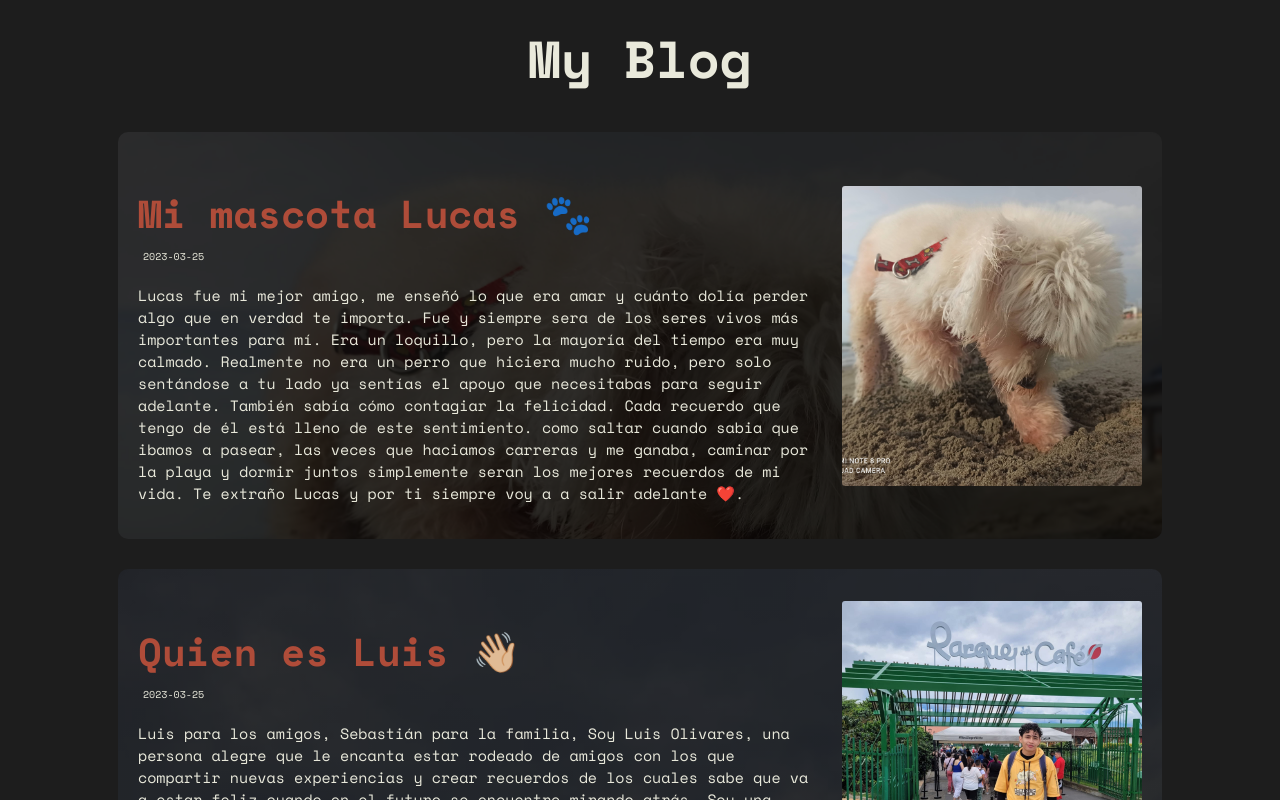
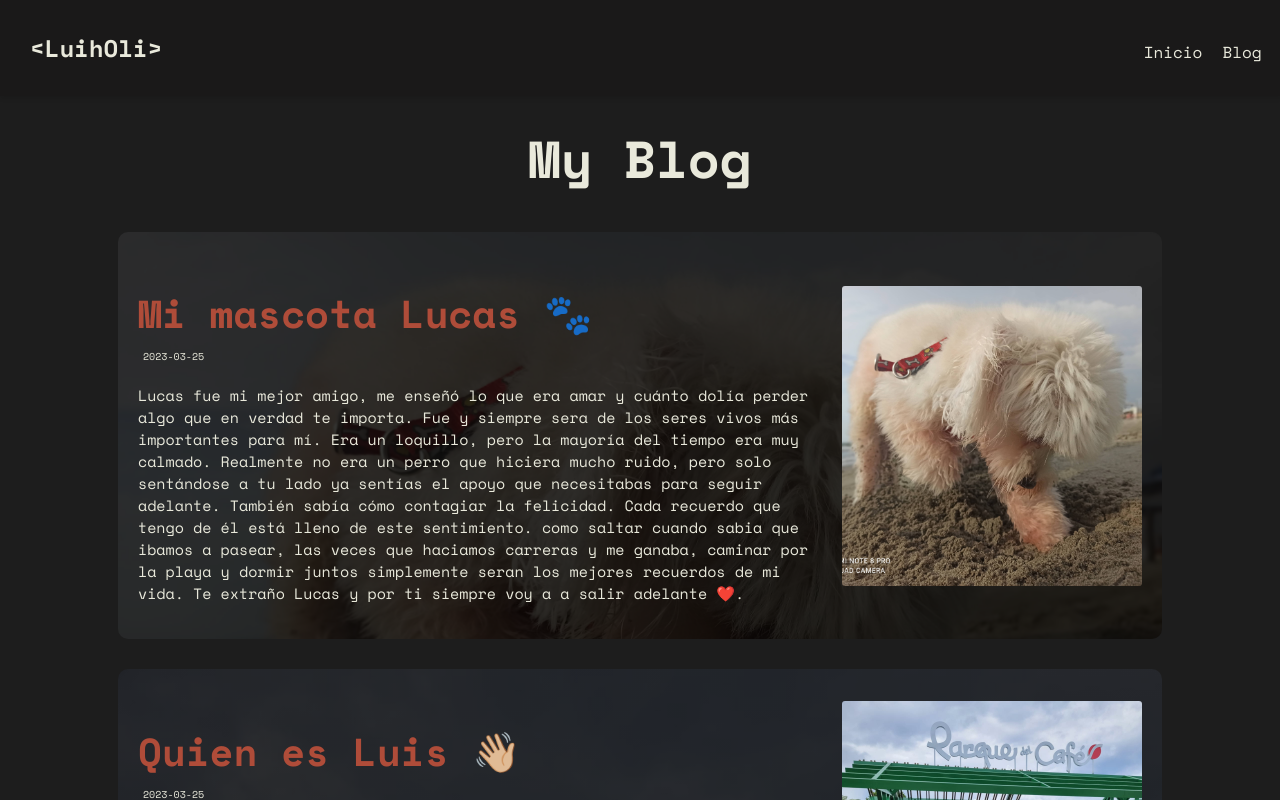
Before and after one commit to iLuisOlivares/Portfolio-2023, a React (Create React App) app: page /blog in a window 1280 px wide. Shown: the top 800 px of the page. Built offline with nearby package versions, Linux system fonts and the light colour scheme.

Commit message:
📍 React router added

```diff
--- a/package.json
+++ b/package.json
@@ -11,7 +11,9 @@
     "@testing-library/user-event": "^13.5.0",
     "react": "^18.2.0",
     "react-dom": "^18.2.0",
+    "react-router-dom": "^6.9.0",
     "react-scripts": "5.0.1",
+    "react-scroll": "^1.8.9",
     "styled-components": "^5.3.8",
     "web-vitals": "^2.1.4"
   },
--- a/src/App.js
+++ b/src/App.js
@@ -2,13 +2,26 @@ import './App.css';
 import { About } from './components/About';
 import { GlobalStyles } from './assets/styles/style';
 import { Home } from './pages/Home';
+import { Blog } from './pages/Blog';
+import { Route, Routes } from 'react-router-dom';
+import Header from './components/Header';
+import Footer from './components/Footer';
 
 function App() {
   return (
     <div className="App">
       <GlobalStyles />
       <header className="App-header">
-        <Home></Home>
+        <Header></Header>
+
+        <Routes>
+          <Route exact path='' Component={Home} />
+
+          <Route exact path='/blog' Component={Blog} />
+
+        </Routes>
+
+        <Footer></Footer>
       </header>
     </div >
   );
--- a/src/components/About/index.jsx
+++ b/src/components/About/index.jsx
@@ -41,7 +41,7 @@ const AboutContainer = styled.div`
 
 export const About = () => {
   return (
-    <AboutSection>
+    <AboutSection id='about'>
       <Container>
         <AboutContainer >
           <AboutMe>
--- a/src/components/Header.jsx
+++ b/src/components/Header.jsx
@@ -2,17 +2,24 @@ import React from 'react';
 import styled from 'styled-components';
 import { FontAwesomeIcon } from '@fortawesome/react-fontawesome';
 import { faBars } from '@fortawesome/free-solid-svg-icons';
-
+import { Link as LinkScroll } from 'react-scroll';
+import { Link as LinkRouter, useLocation } from 'react-router-dom';
 const HeaderContainer = styled.header`
+  position: fixed;
+  top: 0;
+  width: 97%;
+  padding: 20px;
+  z-index: 2;
   display: flex;
   flex-direction: row;
   justify-content: space-between;
   align-items: center;
-  padding: 15px;
   background-color: #1a1919;
   box-shadow: 0px 2px 5px rgba(0, 0, 0, 0.1);
   @media (max-width: 900px) {
-    margin-bottom: 30px
+    margin-bottom: 60px;
+    width: 95%;
+
   }
 `;
 
@@ -48,7 +55,20 @@ const NavMenu = styled.nav`
   }
 `;
 
-const NavItem = styled.a`
+const NavItem = styled(LinkScroll)`
+  margin-left: 20px;
+  font-size: 16px;
+  color: #333333;
+  color: #E9E9DB;
+  text-decoration: none;
+
+  &:hover {
+    text-decoration: underline;
+    text-decoration-color: #AF4C39;
+    cursor: pointer;
+  }
+`;
+const NavRouter = styled(LinkRouter)`
   margin-left: 20px;
   font-size: 16px;
   color: #333333;
@@ -71,16 +91,26 @@ const StyledIcon = styled(FontAwesomeIcon)`
 
 const logo = '<LuihOli>'
 const Header = () => {
+  const location = useLocation();
   return (
     <HeaderContainer>
       <Logo>{logo}</Logo>
       <MenuButton><StyledIcon icon={faBars}></StyledIcon></MenuButton>
       <NavMenu>
-        <NavItem href="#">Inicio</NavItem>
-        <NavItem href="#">Acerca</NavItem>
-        <NavItem href="#">Habilidades</NavItem>
-        <NavItem href="#">Contactame</NavItem>
-        <NavItem href="#">Blog</NavItem>
+        {
+          location.pathname === '/' ? <div>
+
+            <NavItem to='home' spy={true} smooth={true} offset={-200} duration={500}>Inicio</NavItem>
+            <NavItem to="about" spy={true} smooth={true} offset={-200} duration={500}>Acerca</NavItem>
+            <NavItem to='skills' spy={true} smooth={true} offset={-80} duration={500}>Habilidades</NavItem>
+            <NavItem to='projects' spy={true} smooth={true} offset={0} duration={500}>Proyectos</NavItem>
+            <NavRouter to='/blog'>Blog</NavRouter>
+          </div> : <div>
+            <NavRouter to='/#'>Inicio</NavRouter>
+            <NavRouter to='/blog'>Blog</NavRouter>
+          </div>
+        }
+
       </NavMenu>
     </HeaderContainer>
   );
--- a/src/components/Presentation/index.jsx
+++ b/src/components/Presentation/index.jsx
@@ -10,9 +10,9 @@ const PresentationSection = styled.section`
   justify-content: space-around;
   height: 100vh;
   width: 100%;
-  @media screen and (max-width: 900px) {
+  /* @media screen and (max-width: 900px) {
   height: 90vh;
-  }
+  } */
 
 `;
 
@@ -92,7 +92,7 @@ background-color: #AF4C39;
 
 export const Presentation = () => {
   return (
-    <PresentationSection>
+    <PresentationSection id='home'>
       <Container>
         <PresentationContainer>
           <InfoContainer>
--- a/src/components/Projects/index.jsx
+++ b/src/components/Projects/index.jsx
@@ -4,7 +4,7 @@ import { H2, P } from '../../assets/styles/style';
 
 
 const ProjectsSection = styled.section`
-  height: 70vh;
+  height: auto;
   width: 100%;
   display: flex ;
   justify-content: center;
@@ -27,7 +27,7 @@ const content = "<  Comming soon / >"
 export const Projects = () => {
 
     return (
-        <ProjectsSection>
+        <ProjectsSection id='projects'>
             <ProjectsContainer>
                 <H2>Proyectos</H2>
                 <P>{content}</P>
--- a/src/components/Skills/index.jsx
+++ b/src/components/Skills/index.jsx
@@ -33,7 +33,7 @@ const H2E = styled(H2)`
 
 export const Skills = () => {
     return (
-        <SkillsSection>
+        <SkillsSection id='skills'>
             <SkillsContainer>
                 <H2E>Habilidades</H2E>
                 <Carousel></Carousel>
--- a/src/index.js
+++ b/src/index.js
@@ -2,10 +2,14 @@ import React from 'react';
 import ReactDOM from 'react-dom/client';
 import './index.css';
 import App from './App';
+import { BrowserRouter } from 'react-router-dom';
 
 const root = ReactDOM.createRoot(document.getElementById('root'));
 root.render(
-  <App />
+  <BrowserRouter>
+    <App />
+
+  </BrowserRouter>
 );
 
 // If you want to start measuring performance in your app, pass a function
--- a/src/pages/Blog.jsx
+++ b/src/pages/Blog.jsx
@@ -15,6 +15,7 @@ const BlogSection = styled.section`
   flex-direction: column;
   justify-content: space-around;
   width: 100%;
+  margin-top: 100px;
   @media screen and (max-width: 900px) {
   }
 
--- a/src/pages/Home.jsx
+++ b/src/pages/Home.jsx
@@ -6,17 +6,21 @@ import { Skills } from '../components/Skills'
 import { Projects } from '../components/Projects'
 import Footer from '../components/Footer'
 import { Blog } from './Blog'
+import styled from 'styled-components'
+export const Home = () => {
 
-export const Home = () => {
+  const HomseSection = styled.div`
+@media screen and (max-width: 900px) {
+  margin-top: 100px;
+}
+
+`;
   return (
-    <div>
-      {/* <Header></Header>
+    <HomseSection>
       <Presentation></Presentation>
-      <About></About>
+      <About id='Acerca'></About>
       <Skills></Skills>
       <Projects></Projects>
-      <Footer></Footer> */}
-      <Blog></Blog>
-    </div>
+    </HomseSection>
   )
 }
```
Also changed, not shown: 1 other file (tests, documents, lock files or other folders).
